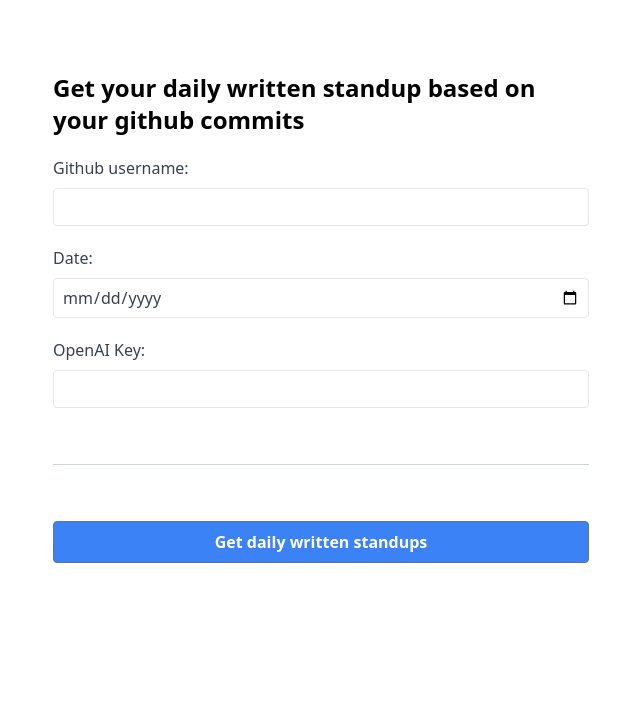
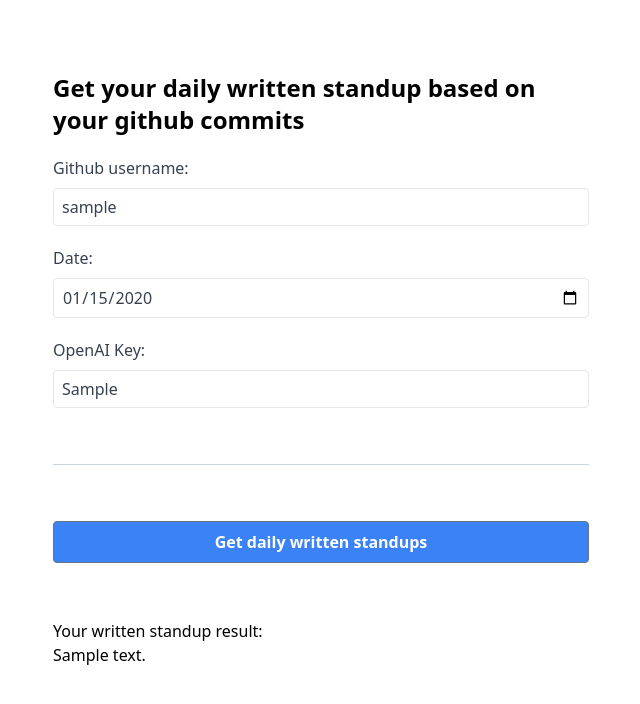
Before and after one commit to guitheengineer/ai-daily-written-standups, a Flask app: template templates/index.html in a window 1280 px wide. Shown: the top 704 px of the page, without its empty margins (319-959 px from the left). Run offline with Flask 2, Linux system fonts and the light colour scheme; the template is opened without the code that fills it: most values are stand-ins (such as "Sample title", 1, 10 or a date in 2020); style sheets or scripts are compiled from the project's sources.

Commit message:
feat: finish app

```diff
--- a/app.py
+++ b/app.py
@@ -1,4 +1,4 @@
-from flask import Flask, request
+from flask import Flask, request, render_template
 import os
 from github import Github
 from datetime import datetime, timedelta
@@ -12,42 +12,52 @@ g = Github(login_or_token=os.getenv("GITHUB_API_KEY"))
 
 
 @app.route("/")
-def get_commits():
+def index():
     username = request.args.get("username")
     date = request.args.get("date")
     api_key = request.args.get("api-key")
-    openai.api_key = api_key
-    user = g.get_user(username)
-    repos = user.get_repos()
+    commit_list = []
+    text_result = ""
+    if username and date and api_key:
+        openai.api_key = api_key
+        user = g.get_user(username)
+        repos = user.get_repos()
 
-    date_string = date
-    date_format = "%d-%m-%Y"
+        date_string = date
+        date_format = "%Y-%m-%d"
 
-    date = datetime.strptime(date_string, date_format).date()
+        date = datetime.strptime(date_string, date_format).date()
 
-    commit_list = []
+        for repo in repos:
+            try:
+                commits = repo.get_commits(
+                    author=username,
+                    since=datetime.combine(date, datetime.min.time()),
+                    until=datetime.combine(
+                        date + timedelta(days=1), datetime.min.time()
+                    ),
+                )
 
-    for repo in repos:
-        try:
-            commits = repo.get_commits(
-                author=username,
-                since=datetime.combine(date, datetime.min.time()),
-                until=datetime.combine(date + timedelta(days=1), datetime.min.time()),
-            )
+                for commit in commits:
+                    commit_list.append(commit.commit.message)
+            except:
+                print("An error occured")
 
-            for commit in commits:
-                commit_list.append(commit.commit.message)
-        except:
-            print("An error occured")
+        if commit_list:
+            text_result = openai.Completion.create(
+                model="text-davinci-003",
+                prompt=f"Make a written standup based on these commits: {commit_list}, for this date: {date} \n\My written standup: ",
+                temperature=0,
+                max_tokens=64,
+                top_p=1.0,
+                frequency_penalty=0.0,
+                presence_penalty=0.0,
+            )["choices"][0]["text"]
 
-    if commit_list:
-        return openai.Completion.create(
-            model="text-davinci-003",
-            prompt=f"Make a written standup based on these commits: {commit_list}\n\My written standup: ",
-            temperature=0,
-            max_tokens=64,
-            top_p=1.0,
-            frequency_penalty=0.0,
-            presence_penalty=0.0,
-        )["choices"][0]["text"]
-    return commit_list
+    return render_template(
+        "index.html",
+        text_result=text_result,
+        username=username,
+        api_key=api_key,
+        date=date,
+    )
--- a/templates/index.html
+++ b/templates/index.html
@@ -9,6 +9,7 @@
             <label for="username">Github username:</label>
             <input type="text"
                    id="username"
+                   value={{username}}
                    name="username"
                    required/>
           </div>
@@ -18,6 +19,7 @@
             <label for="date">Date:</label>
             <input type="date"
                    id="date"
+                   value={{date}}
                    name="date"
                    required/>
           </div>
@@ -27,6 +29,7 @@
             <label for="api-key">OpenAI Key:</label>
             <input type="text"
                    id="api-key"
+                   value={{api_key}}
                    name="api-key"
                    required/>
           </div>
@@ -37,5 +40,10 @@
             type="submit">
       Get daily written standups
     </button>
+    {% if text_result %}
+      <div>Your written standup result: <br /> {{text_result}}</div>
+    {% else %}
+      <p>There's no written standup for this date. Try changing to another one.</p>
+    {% endif %}
   </form>
 {% endblock content %}
```
